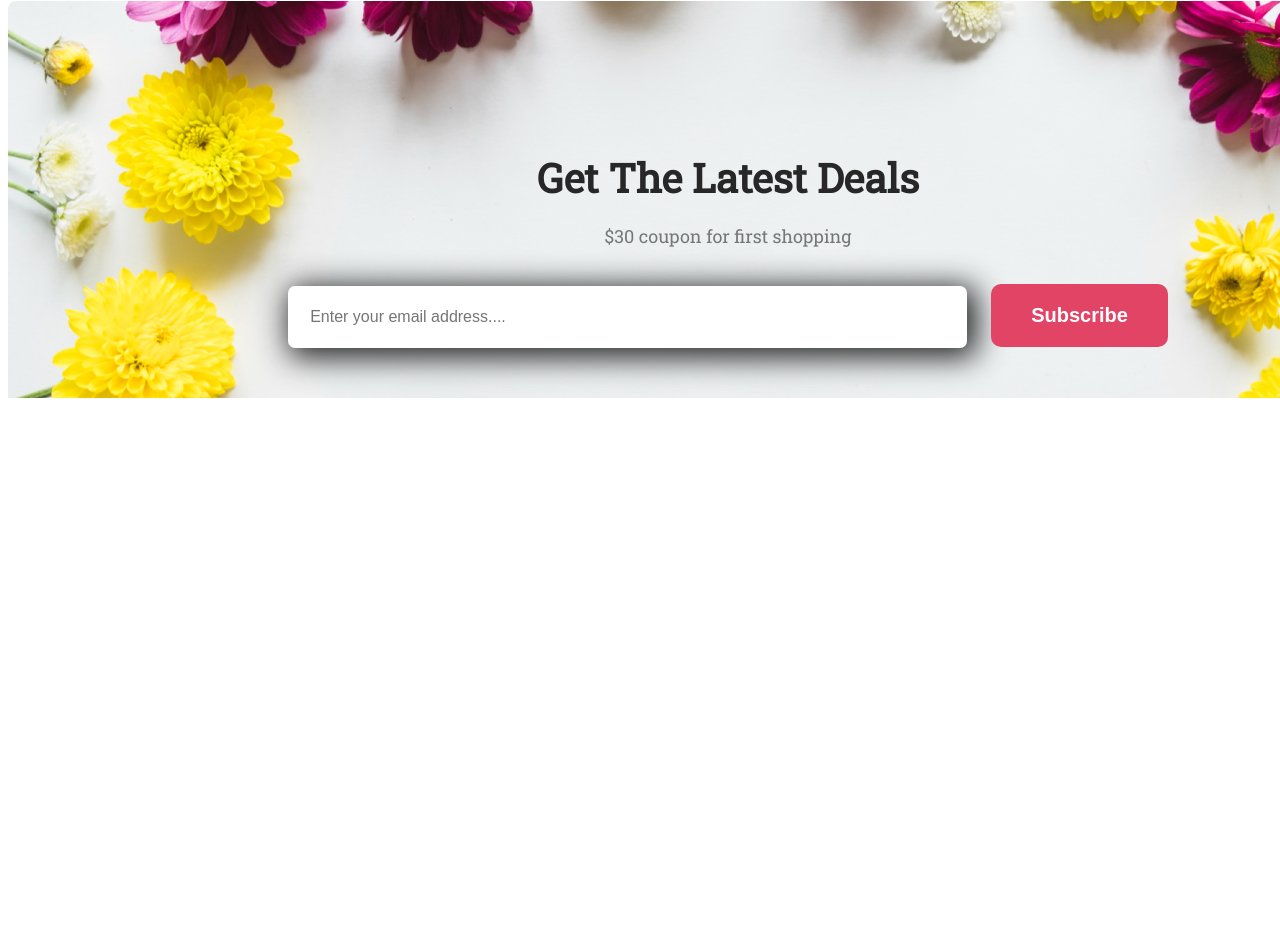
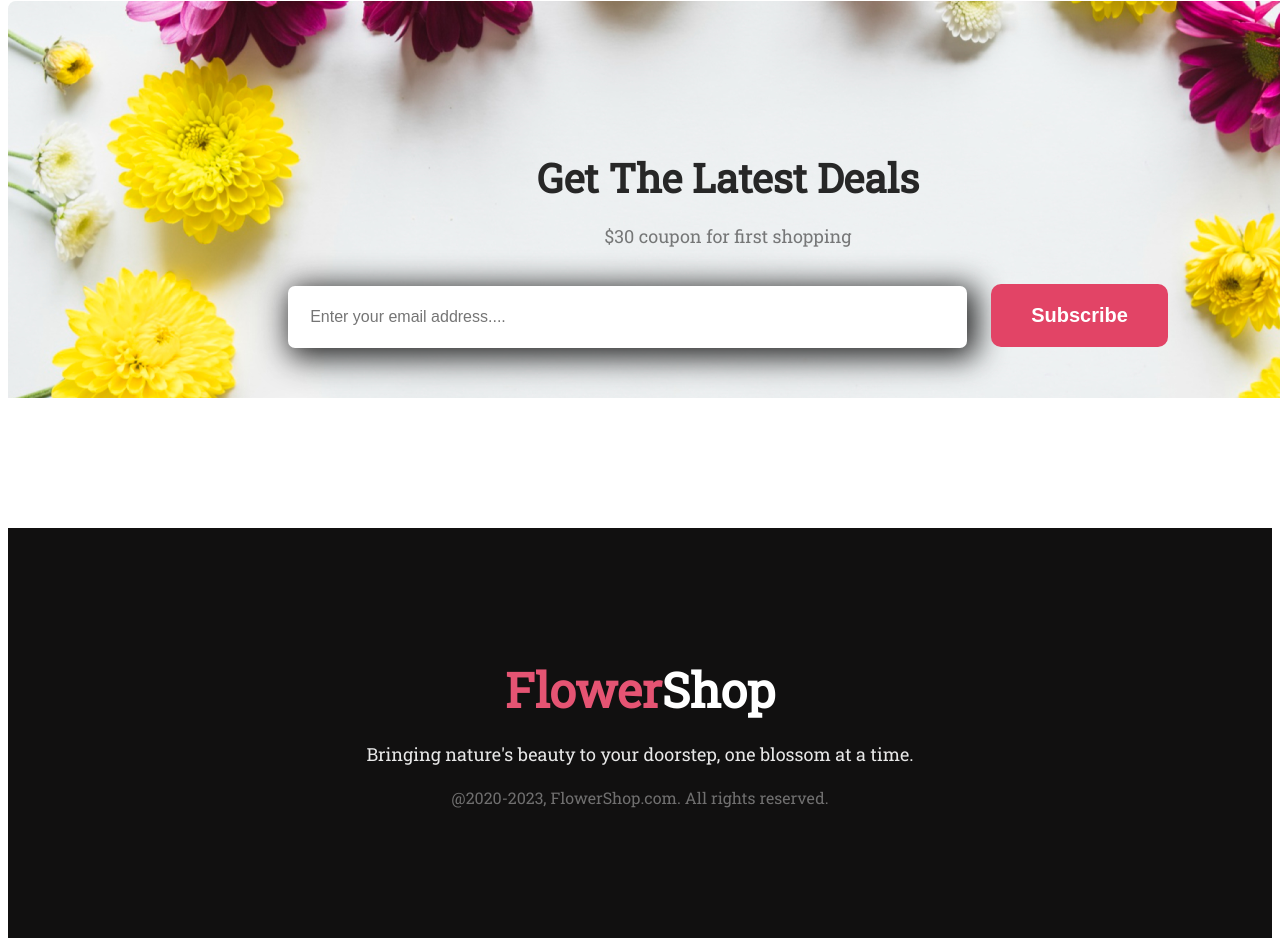
Before and after one commit to AloneAsif1/flower-shop, a plain HTML site: page index.html in a window 1280 px wide. Shown: the part 3859-4805 px from the top of the page. Before the commit the page ends 4387 px from the top, so only its background shows below. Drawn offline with Linux system fonts and the light colour scheme.

Commit message:
footer done

```diff
--- a/index.html
+++ b/index.html
@@ -111,6 +111,13 @@
             </div>
         </section>
 
+        <!-- starting footer part -->
+
+        <footer>
+            <h3><span class="footer-left">Flower</span><span class="footer-right">Shop</span></h3>
+            <p class="footer-content">Bringing nature's beauty to your doorstep, one blossom at a time.</p>
+            <small>@2020-2023, FlowerShop.com. All rights reserved. </small>
+        </footer>
     </main>
 </body>
 
--- a/styles/style.css
+++ b/styles/style.css
@@ -312,3 +312,38 @@ margin-bottom: 50px;
     background-color: #272727;
 
 }
+
+footer{
+    background-color: #111010;
+    width: 100%;
+    text-align: center;
+    padding-top: 130px;
+    padding-bottom: 130px;
+}
+
+footer>h3{
+    color: #E55473;
+    font-size: 48px;
+    font-weight: 800;
+    line-height: normal;
+    margin: 0px;
+    padding: 0;
+}
+
+.footer-right{
+    color: white;
+}
+
+.footer-content{
+    color: rgba(255, 255, 255, 0.90);
+font-size: 18px;
+font-weight: 400;
+line-height: 30px;
+}
+
+footer small{
+    color: rgba(255, 255, 255, 0.40);
+font-size: 16px;
+font-weight: 400;
+line-height: normal;
+}
```
